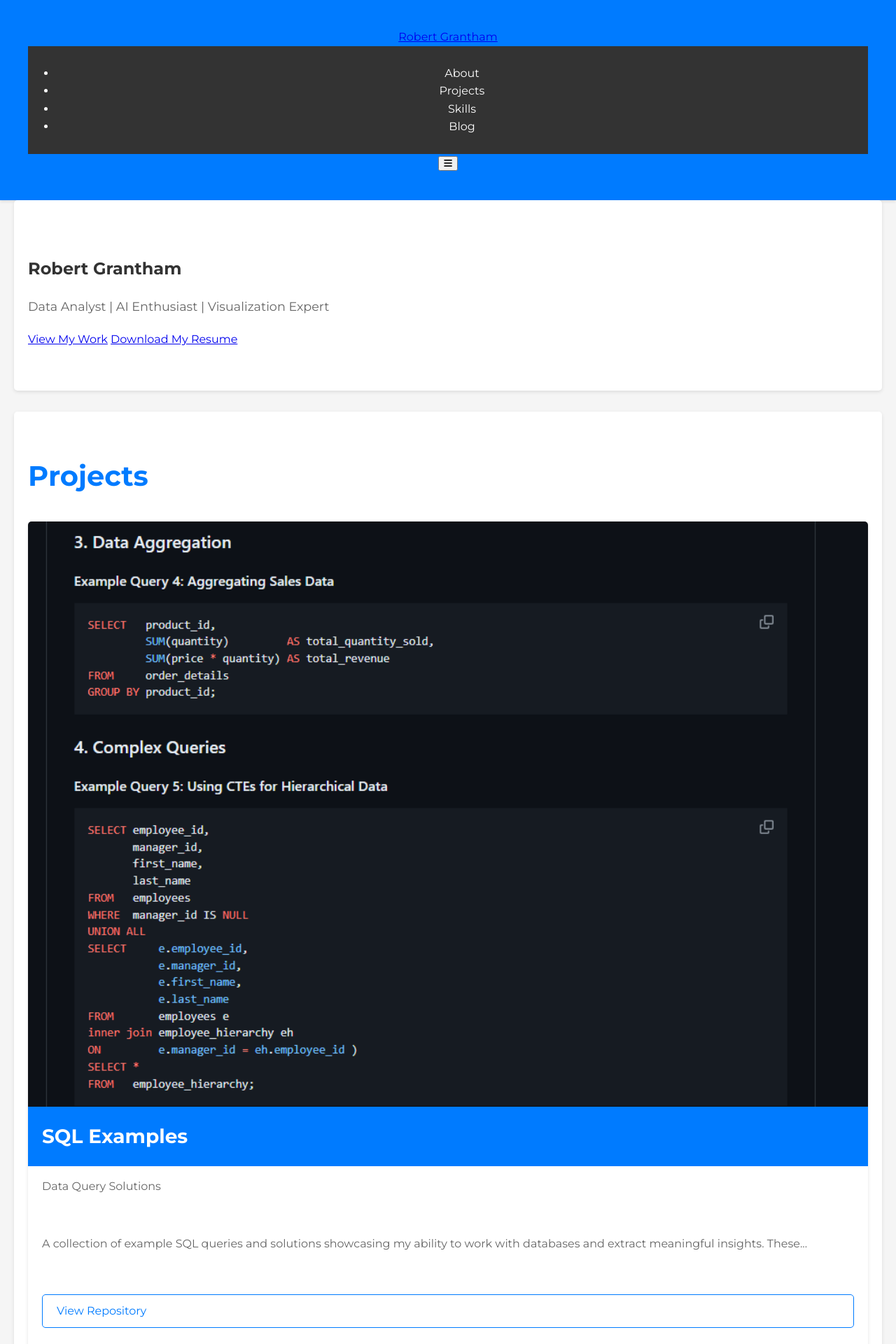
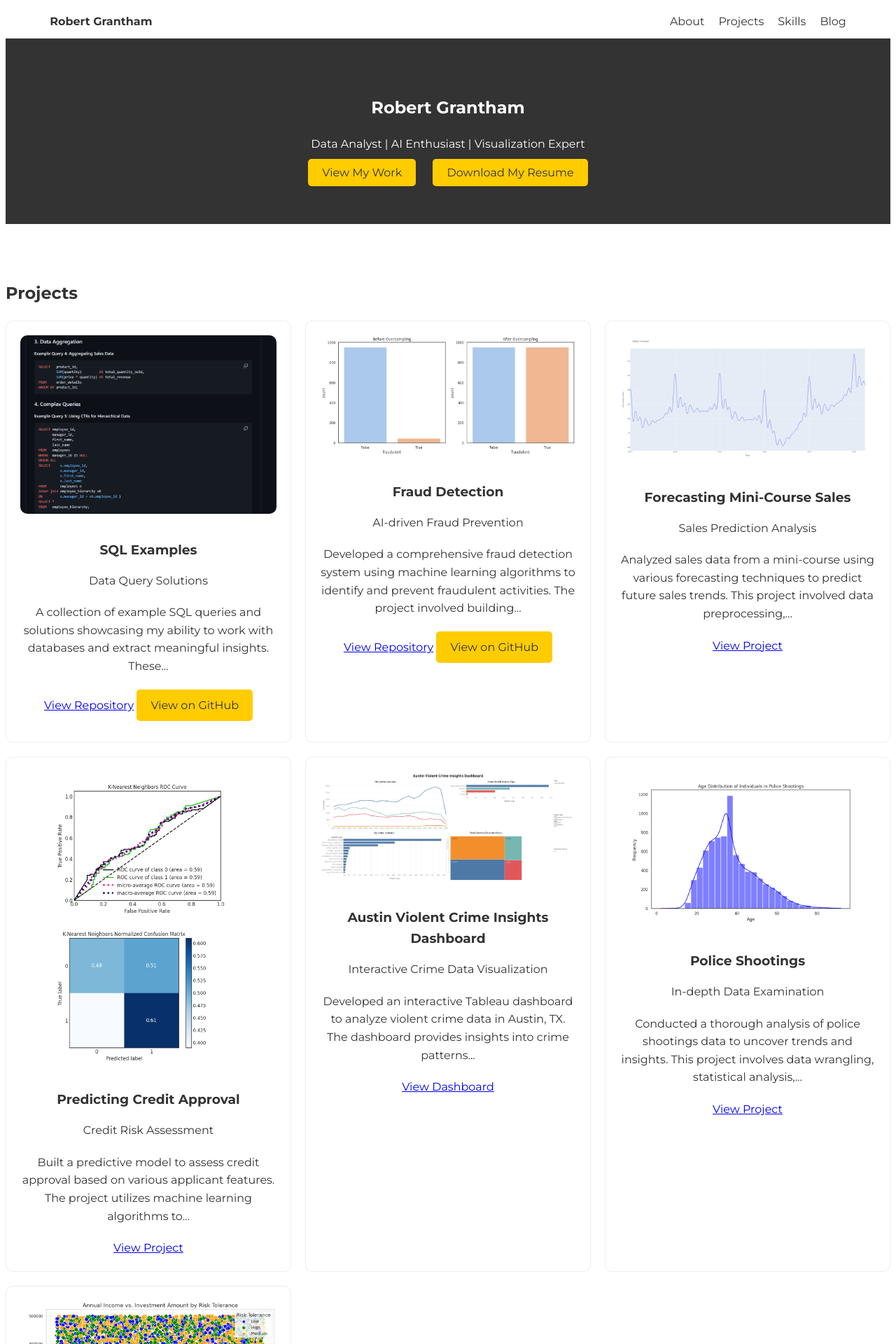
Before and after one commit to rgrantham82/rgrantham82.github.io, a Jekyll site: the page built from index.html, in a window 1280 px wide. Shown: the top 1920 px of the page at 70% size. Built offline with Jekyll 4.4.1, drawn with Linux system fonts in a browser that asks for light colours.

Commit message:
Update styles.css

```diff
--- a/assets/css/styles.css
+++ b/assets/css/styles.css
@@ -1,189 +1,214 @@
-/* Base Styles */
+/* General styling */
 body {
     font-family: 'Montserrat', sans-serif;
+    line-height: 1.6;
     color: #333;
-    background-color: #f5f5f5;
-    margin: 0;
-    padding: 0;
-    line-height: 1.6;
 }
 
-/* Header Styles */
-header {
-    background-color: #007bff;
-    color: white;
-    text-align: center;
-    padding: 40px 20px;
-    box-shadow: 0 2px 4px rgba(0, 0, 0, 0.1);
-}
-
-header .container {
+/* Container */
+.container {
+    width: 90%;
     max-width: 1200px;
     margin: 0 auto;
 }
 
-header h1 {
-    margin: 0;
-    font-size: 3rem;
-    font-weight: 700;
+/* Hero Section */
+.hero {
+    background-color: #333;
+    color: #fff;
+    padding: 60px 0;
+    text-align: center;
+}
+.hero .btn, .hero .resume-btn {
+    margin: 10px;
+    background-color: #ffcc00;
+    color: #333;
+    padding: 10px 20px;
+    text-decoration: none;
+    border-radius: 5px;
+}
+.hero .btn:hover, .hero .resume-btn:hover {
+    background-color: #ff9900;
 }
 
-header p {
-    margin: 10px 0;
-    font-size: 1.25rem;
+/* Navbar */
+header {
+    background-color: #fff;
+    border-bottom: 1px solid #eee;
+}
+.navbar {
+    display: flex;
+    justify-content: space-between;
+    align-items: center;
+    padding: 10px 0;
+}
+.navbar a.logo {
+    font-weight: 700;
+    text-decoration: none;
+    color: #333;
+}
+nav ul {
+    display: flex;
+    list-style: none;
+    padding: 0;
+    margin: 0;
+}
+nav ul li {
+    margin-left: 20px;
+}
+nav ul li a {
+    text-decoration: none;
+    color: #333;
+}
+.navbar-toggle {
+    display: none;
+}
+@media (max-width: 768px) {
+    .navbar-toggle {
+        display: block;
+    }
+    nav ul {
+        display: none;
+        flex-direction: column;
+    }
+    nav ul.is-active {
+        display: flex;
+    }
 }
 
-header .btn {
-    color: white;
+/* About Section */
+#about {
+    padding: 60px 0;
+    text-align: center;
+}
+.about-container {
+    display: flex;
+    flex-direction: column;
+    align-items: center;
+}
+.about-container img {
+    border-radius: 50%;
+    width: 150px;
+    height: 150px;
+    object-fit: cover;
+    margin-bottom: 20px;
+    border: 5px solid #333;
+    transition: transform 0.3s ease;
+}
+.about-container img:hover {
+    transform: scale(1.1);
+}
+
+/* Skills Section */
+#skills {
+    padding: 60px 0;
+}
+#skills ul {
+    list-style: none;
+    padding: 0;
+    columns: 2;
+}
+#skills ul li {
+    margin-bottom: 10px;
+}
+
+/* Projects Section */
+#projects {
+    padding: 60px 0;
+}
+.projects-container {
+    display: grid;
+    grid-template-columns: repeat(3, 1fr);
+    gap: 20px;
+}
+.project-card {
+    background-color: #fff;
+    border: 1px solid #eee;
+    border-radius: 10px;
+    padding: 20px;
+    text-align: center;
+    transition: transform 0.3s ease;
+}
+.project-card:hover {
+    transform: scale(1.05);
+}
+.project-card img {
+    max-width: 100%;
+    border-radius: 10px;
+    margin-bottom: 10px;
+}
+.project-card h3 {
+    margin-bottom: 10px;
+}
+.project-card p {
+    margin-bottom: 20px;
+}
+.project-card .btn, .project-card .btn-github {
+    background-color: #ffcc00;
+    color: #333;
+    padding: 10px 20px;
     text-decoration: none;
-    background-color: #0056b3;
-    padding: 15px 30px;
     border-radius: 5px;
     display: inline-block;
-    margin-top: 20px;
-    font-size: 1rem;
+    margin-bottom: 10px;
+}
+.project-card .btn:hover, .project-card .btn-github:hover {
+    background-color: #ff9900;
 }
 
-header .btn:hover {
-    background-color: #003d7a;
+/* Blog Section */
+#blog {
+    padding: 60px 0;
 }
-
-/* Navigation Styles */
-nav {
-    background-color: #333;
-    color: white;
-    text-align: center;
-    padding: 10px 0;
+#blog article {
+    margin-bottom: 40px;
 }
-
-nav a {
-    color: white;
-    text-decoration: none;
-    margin: 0 15px;
-    font-size: 1rem;
+#blog article h3 {
+    margin-bottom: 10px;
 }
-
-nav a:hover {
-    text-decoration: underline;
-}
-
-/* Section Styles */
-section {
-    padding: 60px 20px;
-    max-width: 1200px;
-    margin: 0 auto;
-    background-color: white;
-    margin-bottom: 30px;
-    border-radius: 5px;
-    box-shadow: 0 2px 5px rgba(0, 0, 0, 0.1);
-}
-
-section h2 {
-    margin-top: 0;
-    font-size: 2.5rem;
-    color: #007bff;
-}
-
-section p {
-    font-size: 1.1rem;
-    color: #666;
+#blog article p {
     margin-bottom: 20px;
 }
 
-/* Project Card Styles */
-.project-card {
+/* Footer */
+footer {
+    background-color: #333;
+    color: #fff;
+    text-align: center;
+    padding: 20px 0;
+}
+footer p {
+    margin: 0;
+}
+footer .social-icons {
+    list-style: none;
+    padding: 0;
+    margin: 20px 0 0;
     display: flex;
-    flex-direction: column;
-    justify-content: space-between;
-    background-color: white;
-    border-radius: 5px;
-    box-shadow: 0 2px 5px rgba(0, 0, 0, 0.1);
-    margin-bottom: 30px;
-    overflow: hidden;
-    transition: transform 0.3s;
+    justify-content: center;
+}
+footer .social-icons li {
+    margin: 0 10px;
+}
+footer .social-icons li a {
+    color: #fff;
+    font-size: 1.2em;
+    text-decoration: none;
+    transition: color 0.3s ease;
+}
+footer .social-icons li a:hover {
+    color: #ffcc00;
 }
 
-.project-card:hover {
-    transform: translateY(-5px);
+/* Add smooth transitions */
+.section-transition {
+    transition: opacity 1s ease-in-out, transform 1s ease-in-out;
 }
-
-.project-card img {
-    width: 100%;
-    height: auto;
+.section-hidden {
+    opacity: 0;
+    transform: translateY(20px);
 }
-
-.project-card h3 {
-    font-size: 1.75rem;
-    margin: 0;
-    padding: 20px;
-    background-color: #007bff;
-    color: white;
+.section-visible {
+    opacity: 1;
+    transform: translateY(0);
 }
-
-.project-card p {
-    padding: 0 20px 20px;
-    font-size: 1rem;
-}
-
-.project-card a {
-    text-decoration: none;
-    color: #007bff;
-    padding: 10px 20px;
-    border: 1px solid #007bff;
-    border-radius: 5px;
-    display: inline-block;
-    margin: 20px;
-    transition: all 0.3s;
-}
-
-.project-card a:hover {
-    background-color: #007bff;
-    color: white;
-}
-
-/* Footer Styles */
-footer {
-    background-color: #333;
-    color: white;
-    padding: 20px 0;
-    text-align: center;
-}
-
-.footer-container {
-    max-width: 1200px;
-    margin: 0 auto;
-    padding: 0 20px;
-}
-
-.footer-container p {
-    margin: 0;
-    font-size: 1rem;
-}
-
-.footer-container .social-links {
-    list-style: none;
-    padding: 0;
-    margin: 10px 0 0;
-    display: flex;
-    justify-content: center;
-    gap: 10px;
-}
-
-.footer-container .social-links li {
-    display: inline;
-}
-
-.footer-container .social-links a {
-    color: white;
-    text-decoration: none;
-    font-size: 1rem;
-}
-
-.footer-container .social-links a:hover {
-    text-decoration: underline;
-}
-
-.footer-container .social-links img {
-    width: 24px;
-    height: 24px;
-}
```
